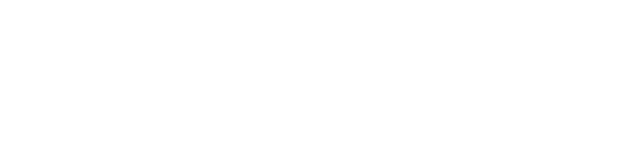
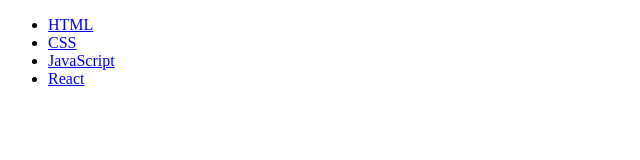
Before and after one commit to danmiee/FrontEnd, a plain HTML site: page 220922/k-digital-2022-1.html in a window 1280 px wide. Shown: the whole page, without its empty margins (0-640 px from the left). Drawn offline with Linux system fonts and the light colour scheme.

Commit message:
k-digital-2022-1

```diff
--- a/k-digital-2022-1.html
+++ b/220922/k-digital-2022-1.html
@@ -7,6 +7,13 @@
     <title>K디지털 웹</title>
 </head>
 <body>
-
+    <header>
+        <ul>
+            <li><a href="#">HTML</a></li>
+            <li><a href="#">CSS</a></li>
+            <li><a href="#">JavaScript</a></li>
+            <li><a href="#">React</a></li>
+        </ul>
+    </header>
 </body>
 </html>
```
